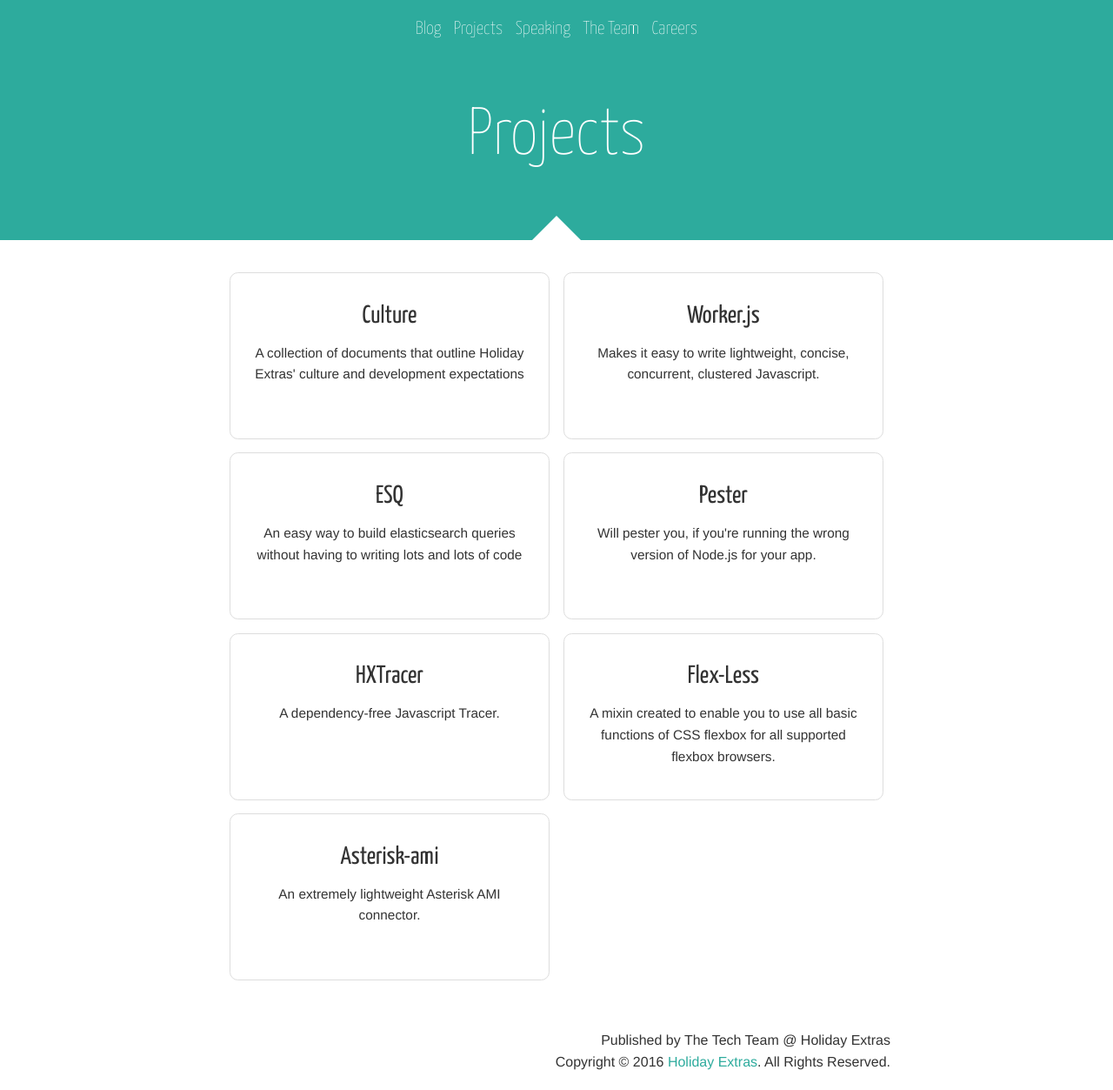
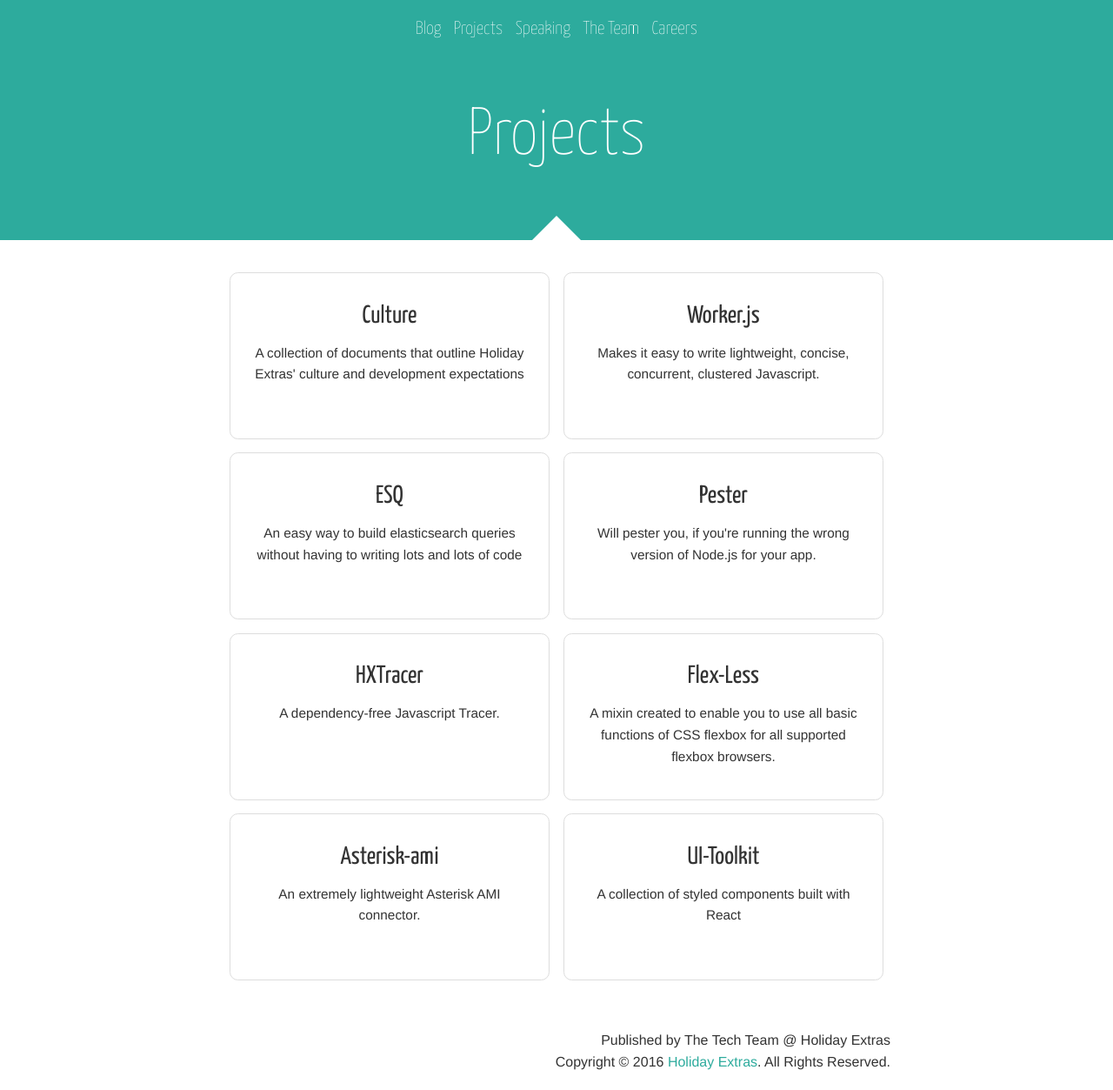
Before and after one commit to holidayextras/holidayextras.github.com, a Jekyll site: the page built from projects/index.md, in a window 1280 px wide. Shown: the whole page at 87% size. Built offline with Jekyll 4.4.1, drawn with Linux system fonts in a browser that asks for light colours; nearby versions of some CDN libraries.

Commit message:
Added link in projects to UI-Toolkit

```diff
--- a/_layouts/projects.html
+++ b/_layouts/projects.html
@@ -81,6 +81,16 @@
           </section>
         </a>
       </li>
+      <li>
+        <a href="http://tech.holidayextras.co.uk/ui-toolkit/">
+          <section>
+            <h2>UI-Toolkit</h2>
+            <div class="project-summary">
+              <blockquote>A collection of styled components built with React</blockquote>
+            </div>
+          </section>
+        </a>
+      </li>
     </ul>
   </main>
 </div>
```
